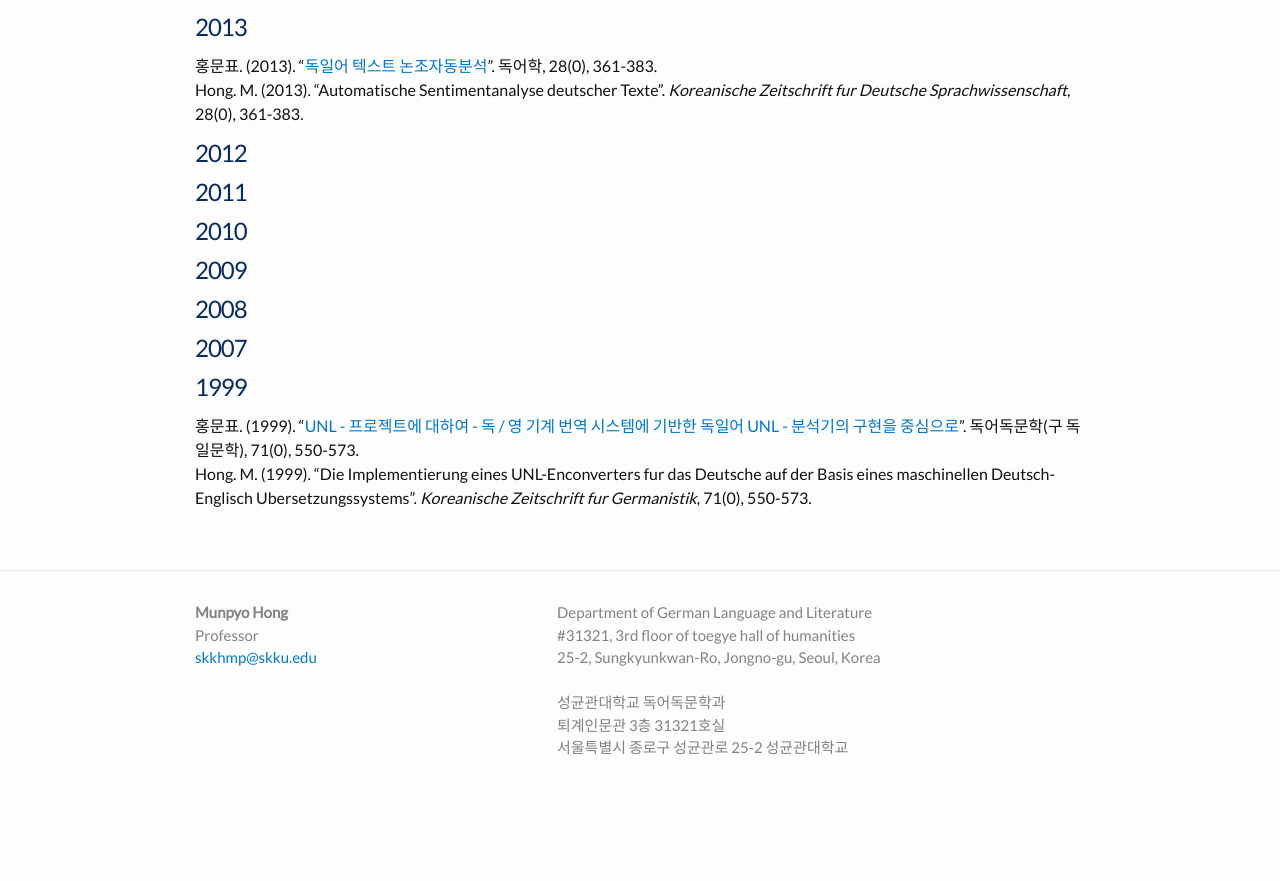
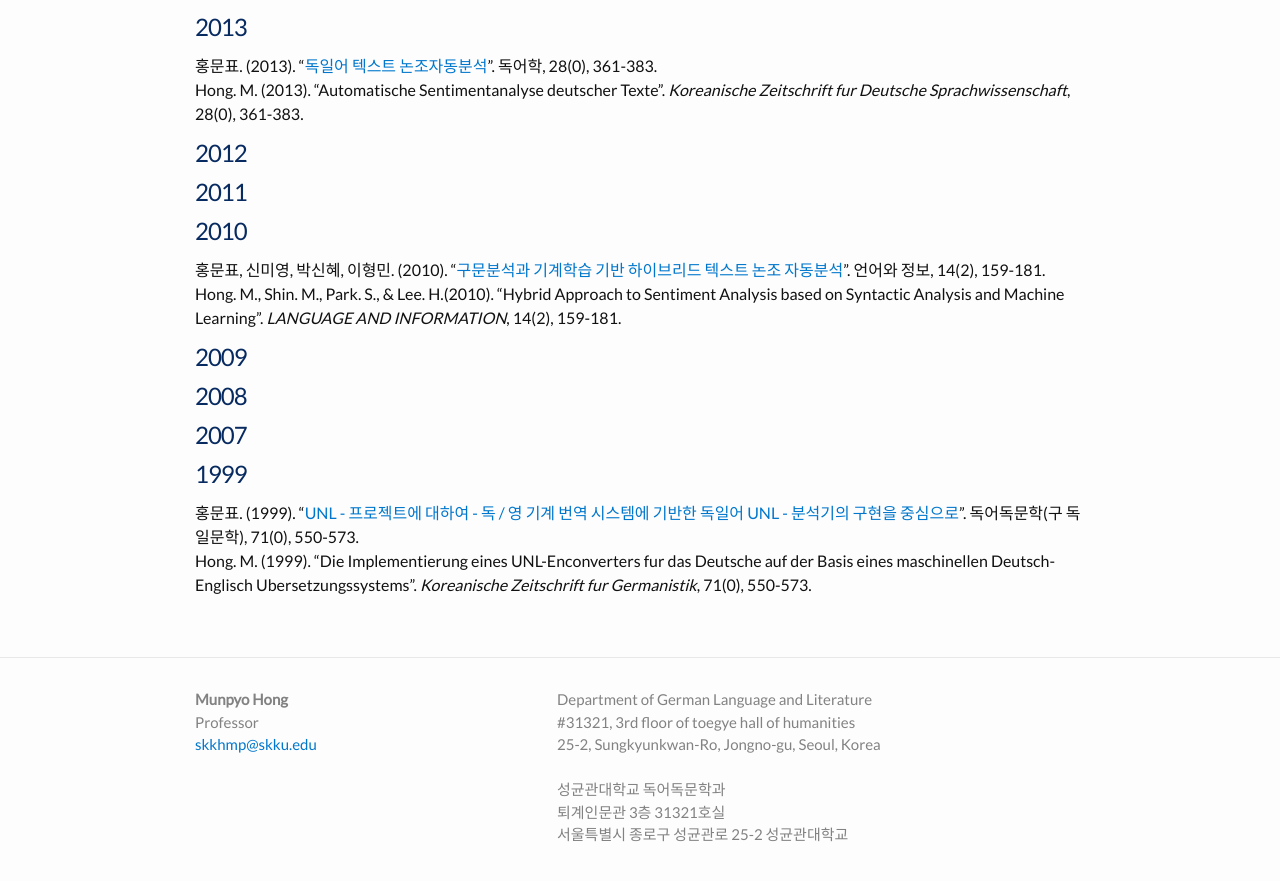
Before and after one commit to skkhmp/skkhmp.github.io, a Jekyll site: the page built from publications.md, in a window 1280 px wide and 900 px high, scrolled down 1145 px. Shown: the top 881 px of the window. Built offline with Jekyll 4.4.1, drawn with Linux system fonts in a browser that asks for light colours; some web fonts are replaced; before the commit the page ends 1964 px from its top, so only the background shows below that.

Commit message:
Update publications.md

```diff
--- a/publications.md
+++ b/publications.md
@@ -43,6 +43,8 @@ Hong. M. (2013). "Automatische Sentimentanalyse deutscher Texte". *Koreanische Z
 # 2012
 # 2011
 # 2010
+홍문표, 신미영, 박신혜, 이형민. (2010). "[구문분석과 기계학습 기반 하이브리드 텍스트 논조 자동분석](/papers/구문분석과 기계학습 기반 하이브리드 텍스트 논조 자동분석.pdf)". 언어와 정보, 14(2), 159-181.<br/>
+Hong. M., Shin. M., Park. S., & Lee. H.(2010). "Hybrid Approach to Sentiment Analysis based on Syntactic Analysis and Machine Learning". *LANGUAGE AND INFORMATION*, 14(2), 159-181.
 # 2009
 # 2008
 # 2007
```
